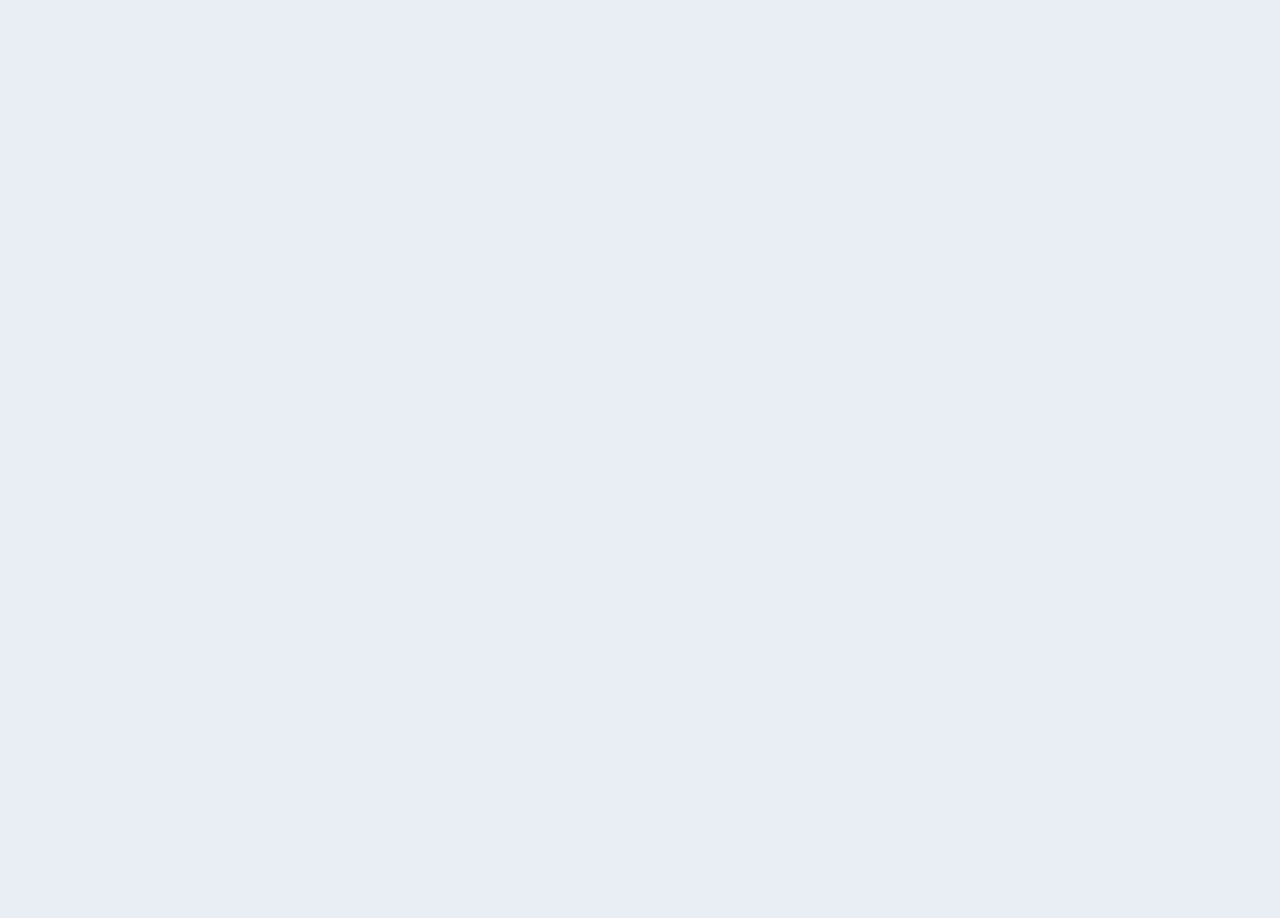
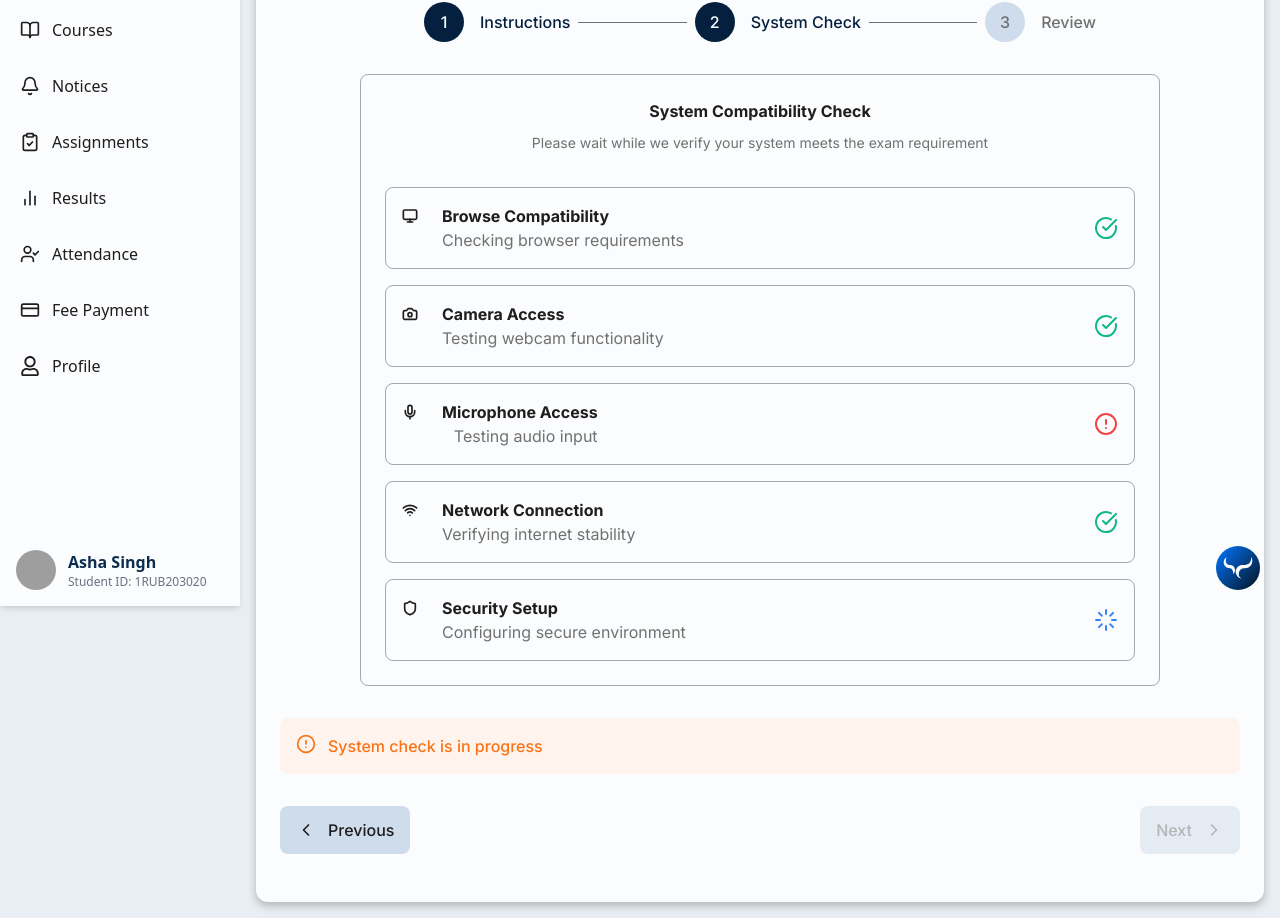
Before and after one commit to Aristiec/SMSfrontend, a React (Vite) app in the folder frontend/: page /student/preExam in a window 1280 px wide. Before the commit this address had no page. Shown: the part 194-1112 px from the top of the page. Before the commit the page ends 800 px from the top, so only its background shows below. Built offline with nearby package versions, Linux system fonts and the light colour scheme; grey boxes are pictures that could not be loaded; a web font is replaced by a local one.

Commit message:
preexam2

```diff
--- /dev/null
+++ b/frontend/src/components/student/Exam/Online/preExam/Header.jsx
@@ -0,0 +1,6 @@
+import React from "react";
+const Header = () => {
+  return <header className=" font-Inter font-[700] text-[#1F1D1D] text-[24px] leading-9 tracking-normal flex flex-col justify-center items-center"><p className="flex items-center">Pre-Exam Setup</p></header>;
+};
+
+export default Header;
--- /dev/null
+++ b/frontend/src/components/student/Exam/Online/preExam/PreExam2.jsx
@@ -0,0 +1,160 @@
+import React, { useState } from "react";
+import Header from "./Header";
+import Stage from "./Stage";
+
+import {
+  Monitor,
+  Camera,
+  Mic,
+  Wifi,
+  Shield,
+  CircleCheckBig,
+  CircleAlert,
+  Loader,
+  ChevronRight,
+  ChevronLeft,
+} from "lucide-react";
+
+const checks = [
+  {
+    title: "Browse Compatibility",
+    subText: "Checking browser requirements",
+    status: "pass",
+    icon: Monitor,
+  },
+  {
+    title: "Camera Access",
+    subText: "Testing webcam functionality",
+    status: "pass",
+    icon: Camera,
+  },
+  {
+    title: "Microphone Access",
+    subText: "Testing audio input",
+    status: "fail",
+    icon: Mic,
+  },
+  {
+    title: "Network Connection",
+    subText: "Verifying internet stability",
+    status: "pass",
+    icon: Wifi,
+  },
+  {
+    title: "Security Setup",
+    subText: "Configuring secure environment",
+    status: "loading",
+    icon: Shield,
+  },
+];
+const PreExam2 = () => {
+  const hasLoadingOrFail = checks.some(
+    (check) => check.status === "loading" || check.status === "fail"
+  );
+  console.log(hasLoadingOrFail);
+  return (
+    <div
+      style={{ boxShadow: "0px 4px 8px 0px #0000003D" }}
+      className="flex flex-col gap-8 p-6 rounded-[12px] bg-[#FAFCFD]"
+    >
+      <div className="flex gap-12 flex-col w-full items-center justify-center">
+        <div className="flex flex-col gap-12 w-[70%]">
+          <Header />
+          <Stage currentStage={2} />
+        </div>
+      </div>
+      <div className="flex flex-col gap-8 p-6 border border-[#71717199] rounded-[8px] mx-20 ">
+        <div className="flex flex-col gap-2">
+          <p className="font-[Inter] font-[700] text-[16px] leading-6 tracking-normal flex justify-center items-center text-[#1F1D1D] ">
+            System Compatibility Check
+          </p>
+          <p className="font-[Inter] font-[400] text-[14px] leading-6 tracking-normal text-[#717171] flex justify-center items-center">
+            Please wait while we verify your system meets the exam requirement
+          </p>
+        </div>
+        <div className=" flex flex-col gap-4">
+          {checks.map((check, index) => {
+            const Icon = check.icon;
+            return (
+              <div
+                key={index}
+                className="flex p-4 justify-between border-1 border-[#71717199] text-[#FAFCFD] rounded-[8px] items-center"
+              >
+                <div className="flex flex-col gap-[6px] justify-center ">
+                  <div className="flex gap-6 items-start justify-start">
+                    <div className="flex items-start py-1">
+                      <Icon size={16} color="#1F1D1D" strokeWidth={2.5} />
+                    </div>
+                    <div>
+                      <p className="font-[Inter] font-[700] text-[16px] leading-6 tracking-normal text-[#1F1D1D]">
+                        {check.title}
+                      </p>
+                      <p className="font-[Inter] font-[400] text-[16px] leading-6 tracking-normal text-[#717171] flex justify-end">
+                        {check.subText}
+                      </p>
+                    </div>
+                  </div>
+                </div>
+                {check.status === "pass" ? (
+                  <CircleCheckBig size={24} color="#10B981" />
+                ) : check.status === "fail" ? (
+                  <CircleAlert size={24} color="#EF4444" />
+                ) : (
+                  <Loader size={24} color="#3B82F6" />
+                )}
+              </div>
+            );
+          })}
+        </div>
+      </div>
+      {hasLoadingOrFail ? (
+        <div className="flex gap-3 p-4 rounded-[8px]  bg-[#FFF4ED]">
+          <CircleAlert size={20} color="#F97316" />
+          <p className="font-[Inter] font-medium text-[16px] leading-6 tracking-normal text-[#F97316]">
+            System check is in progress
+          </p>
+        </div>
+      ) : (
+        <div className="flex gap-3 p-4 rounded-[8px]  bg-[#ECFDF7]">
+          <CircleCheckBig size={20} color="#10B981" />
+          <p className="font-[Inter] font-medium text-[16px] leading-6 tracking-normal text-[#10B981]">
+            Your system meets all the exam requirements. You may now proceed to
+            start.
+          </p>
+        </div>
+      )}
+
+      <div className="flex justify-between pb-6">
+        <button className="py-3 px-4 rounded-[8px] bg-[#CFDCEB] flex items-center gap-3 ">
+          <ChevronLeft size={20} color="#1F1D1D" />
+          <p className="font-medium text-[16px] leading-6 tracking-normal font-[Inter] text-[#1F1D1D]">
+            Previous
+          </p>
+        </button>
+        <button
+          disabled={hasLoadingOrFail}
+          className={`py-3 px-4 rounded-[8px] flex items-center gap-3 ${
+            hasLoadingOrFail
+              ? "bg-[#CFDCEB] cursor-not-allowed opacity-50"
+              : "bg-[#04203E] "
+          }`}
+        >
+          <p
+            className={`font-medium text-[16px] leading-6 tracking-normal font-[Inter] ${
+              hasLoadingOrFail ? "text-[#717171]" : "text-[#FAFCFD]"
+            }`}
+          >
+            Next
+          </p>
+          {hasLoadingOrFail ? (
+            <ChevronRight size={20} color="#717171" />
+          ) : (
+            <ChevronRight size={20} color="#FAFCFD" />
+          )}
+        </button>
+      </div>
+    </div>
+  );
+};
+
+export default PreExam2;
--- /dev/null
+++ b/frontend/src/components/student/Exam/Online/preExam/Stage.jsx
@@ -0,0 +1,35 @@
+import React from 'react';
+
+const steps = [
+  { title: "Instructions", number: 1 },
+  { title: "System Check", number: 2 },
+  { title: "Review", number: 3 }
+];
+
+const Stage = ({currentStage}) => {
+    console.log(currentStage)
+  return (
+    <div className="flex items-center justify-between w-full">
+      {steps.map((step, index) => (
+        <React.Fragment key={step.number}>
+          {/* Step */}
+          <div className="flex items-center gap-4">
+            <div className={`flex items-center justify-center rounded-full w-[40px] h-[40px]  font-[Inter] font-medium text-[16px]  ${currentStage >= step.number ?"bg-[#04203E] text-[#FAFCFD]":"bg-[#CFDCEB] text-[#717171]"}`}>
+              {step.number}
+            </div>
+            <div className={`font-[Inter] font-medium text-[16px] text-[#04203E] ${currentStage >= step.number ?"text-[#04203E]":"text-[#717171]"}`}>
+              {step.title}
+            </div>
+          </div>
+
+          {/* Divider: only render if it's NOT the last step */}
+          {index < steps.length - 1 && (
+            <div className="flex-1 h-px bg-[#717171] mx-2 w-[190px]"></div>
+          )}
+        </React.Fragment>
+      ))}
+    </div>
+  );
+};
+
+export default Stage;
--- a/frontend/src/pages/student/Exam.jsx
+++ b/frontend/src/pages/student/Exam.jsx
@@ -3,6 +3,7 @@ import StudentInfoCard from "../../components/student/Exam/Online/StudentInfoCar
 import OngoingExam from "../../components/student/Exam/Online/OnGoingExam";
 import UpcomingExams from "../../components/student/Exam/Online/UpcomingExams";
 import ExamUpdatesSidebar from "../../components/student/Exam/Online/ExamUpdatesSidebar";
+import NoOngoingExam from "../../components/student/Exam/Online/NoOngoingExam";
 
 const Exam = () => {
   // State management
--- a/frontend/src/routes/StudentRoutes.jsx
+++ b/frontend/src/routes/StudentRoutes.jsx
@@ -18,6 +18,7 @@ import ChatWidget from "../components/student/AI/Document/DocumentAssistant.jsx"
 import RecheckRequestStatus from "../components/student/RecheckRequestStatus.jsx";
 import Transport from "../pages/student/Transport.jsx";
 import TransportMap from "../components/student/TransportMap.jsx";
+import PreExam2 from "../components/student/Exam/Online/preExam/PreExam2.jsx";
 const StudentRoutes = () => (
   <Route path="/student" element={<StudentLayout />}>
     <Route path="" element={<StudentDashboard />} />
@@ -40,6 +41,7 @@ const StudentRoutes = () => (
     <Route path="support" element={<Support />} />
     <Route path="transport" element={<Transport />} />
     <Route path="transport/map" element={<TransportMap />} />
+    <Route path="preExam" element={<PreExam2 />} />
   </Route>
 );
 
```
